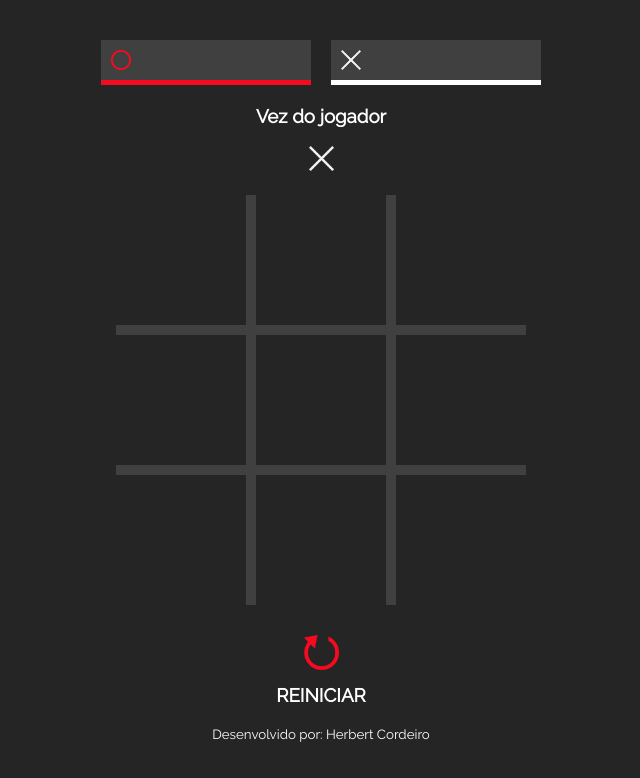
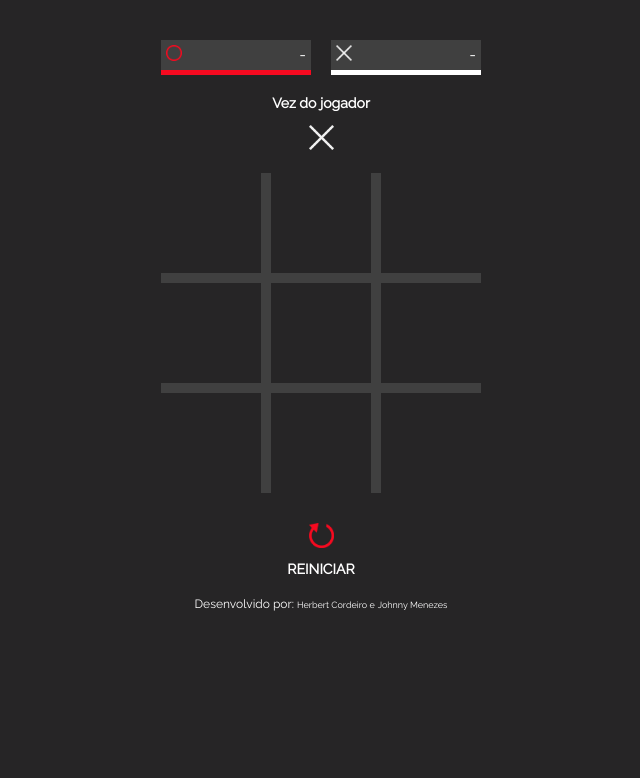
Before and after one commit to herbertcordeiro/jogo-da-velha, a plain HTML site: page index.html in a window 1280 px wide. Shown: the whole page, without its empty margins (319-959 px from the left). Drawn offline with Linux system fonts and the light colour scheme.

Commit message:
diminuição e empate

```diff
--- a/css/style.css
+++ b/css/style.css
@@ -11,6 +11,7 @@
 
 .titleturn {
   text-align: center;
+  font-size: 0.75em;
   color: var(--white);
 }
 
@@ -25,8 +26,8 @@
 .player-1 {
   grid-area: p1;
   color: var(--white);
-  width: 210px;
-  height: 40px;
+  width: 150px;
+  height: 30px;
   background-color: var(--light-gray);
   border-bottom: var(--border-secondary) var(--red);
   justify-self: end;
@@ -35,43 +36,45 @@
 .player-2 {
   grid-area: p2;
   color: var(--white);
-  width: 210px;
-  height: 40px;
+  width: 150px;
+  height: 30px;
   background-color: var(--light-gray);
   border-bottom: var(--border-secondary) var(--white);
 }
 
 .iconplayer {
-  height: 20px;
-  padding: 10px;
+  height: 16px;
+  padding: 5px;
   background-color: var(--light-gray);
 }
 
-.scoreboard {
-  text-align: right;
+.score {
   font-size: 1em;
+  padding: 5px;
+  background-color: var(--light-gray);
   color: var(--white);
+  float: right;
 }
 
 .imgborder {
-  height: 80px;
+  height: 45px;
 }
 
 .board {
   grid-area: main;
-  width: 410px;
+  width: 320px;
   margin-top: 20px;
   justify-self: center;
 }
 
 .imgreset {
   padding: 10px;
-  width: 35px;
+  width: 25px;
 }
 
 .partborder {
-  width: 130px;
-  height: 100px;
+  width: 100px;
+  height: 70px;
   float: left;
   padding-top: 30px;
   text-align: center;
@@ -81,7 +84,7 @@
 .winner,
 .reset {
   text-align: center;
-  font-size: 1em;
+  font-size: 0.75em;
   padding: 20px;
   color: var(--white);
 }
@@ -92,7 +95,7 @@ a:hover,
 a:active,
 a:visited {
   color: var(--white);
-  font-size: 10pt;
+  font-size: 0.75em;
   text-align: center;
   text-decoration: none;
 }
--- a/index.html
+++ b/index.html
@@ -7,7 +7,6 @@
   <link rel="stylesheet" href="css/style.css">
   <link rel="stylesheet" href="css/reset.css">
   <link rel="stylesheet" href="css/colors.css">
-  <link rel="stylesheet" href="css/modal.css">
 
 </head>
 
@@ -15,12 +14,11 @@
   <div class="screen subgrid">
     <div class="player-1">
       <img src="assets/img/bola.png" class="iconplayer">
-      <div class="scoreboard">
-        <h2>100</h2>
-      </div>
+      <p class="score">-</p>
     </div>
     <div class="player-2">
       <img src="assets/img/xis.png" class="iconplayer">
+      <p class="score">-</p>
     </div>
   </div>
 
@@ -69,7 +67,8 @@
 
     <footer class="footer">
       Desenvolvido por:
-      <a href="https://herbertcordeiro.github.io/"> Herbert Cordeiro </a>
+      <a href="https://herbertcordeiro.github.io/"> Herbert Cordeiro e</a>
+      <a href="https://github.com/JohnnyHonorato">Johnny Menezes</a>
     </footer>
 
   </div>
--- a/src/js/index.js
+++ b/src/js/index.js
@@ -2,6 +2,7 @@ const playerOne = "X";
 const playerTwo = "O";
 var playerTime = playerOne;
 var gamerOver = false;
+var count = 0;
 
 refreshScreen();
 initGame();
@@ -31,17 +32,27 @@ function initGame() {
                         this.childNodes[1].setAttribute("src", "assets/img/xis.png");
                         this.setAttribute("played", playerOne);
                         playerTime = playerTwo;
+                        count++;
                     } else {
                         this.childNodes[1].setAttribute("src", "assets/img/bola.png");
                         this.setAttribute("played", playerTwo);
                         playerTime = playerOne;
+                        count++;
                     }
                     refreshScreen();
                     checkWinner();
+                    checkATie(count);
                 }
             }
 
         });
+    }
+}
+
+function checkATie(count) {
+    if (count == 9) {
+        alert("EMPATOU!");
+        gamerOver = true;
     }
 }
 
@@ -81,6 +92,7 @@ function checkWinner() {
     if (winner != "") {
         gamerOver = true;
         alert("O VENCEDOR FOI " + winner + "!");
+        count = 0;
     }
 
 }
@@ -97,3 +109,10 @@ function reset() {
     }
 
 }
+
+function score(){
+    if(gamerOver){
+        if(winner == playerOne){
+        }
+    }
+}
```
